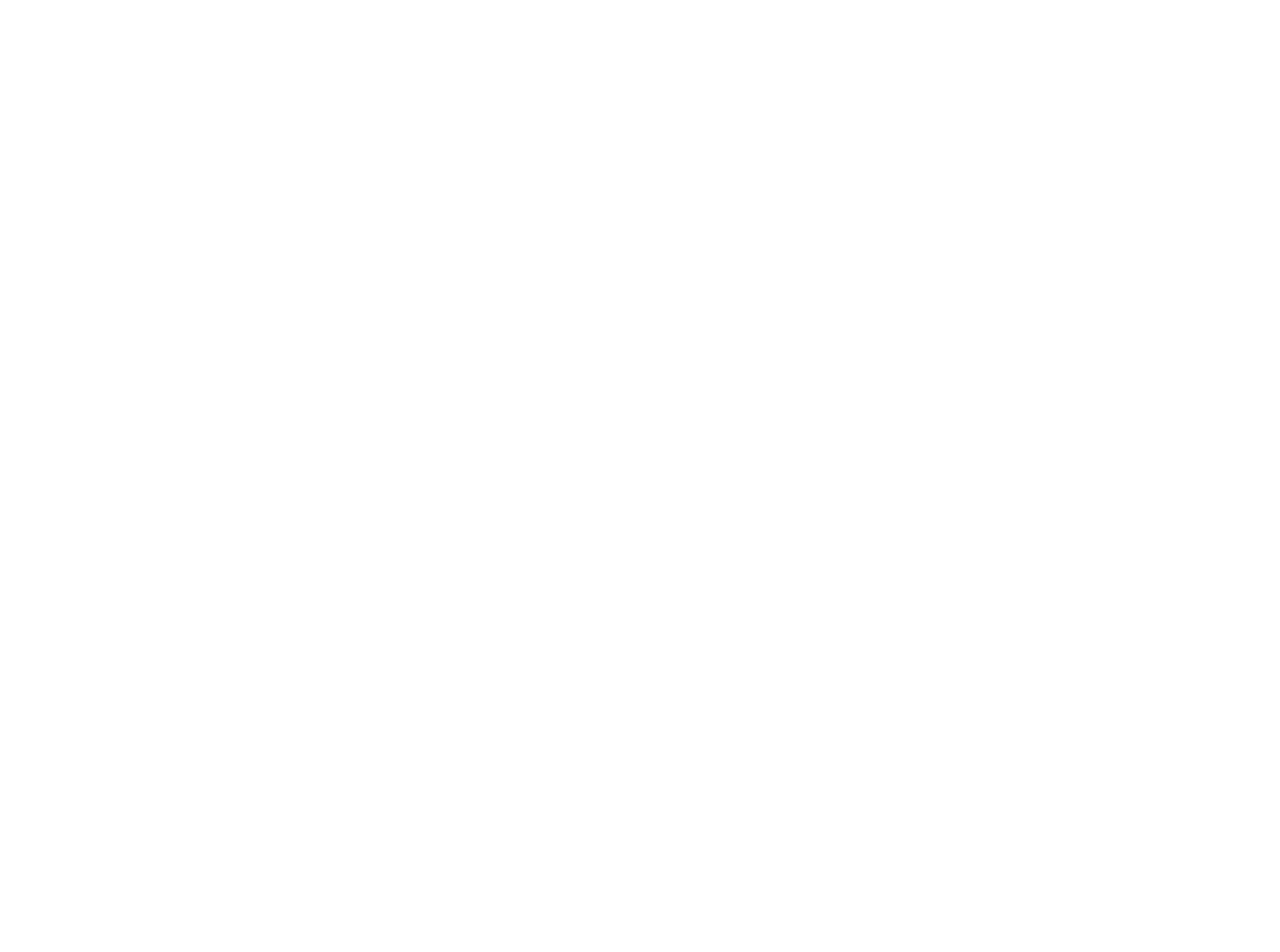
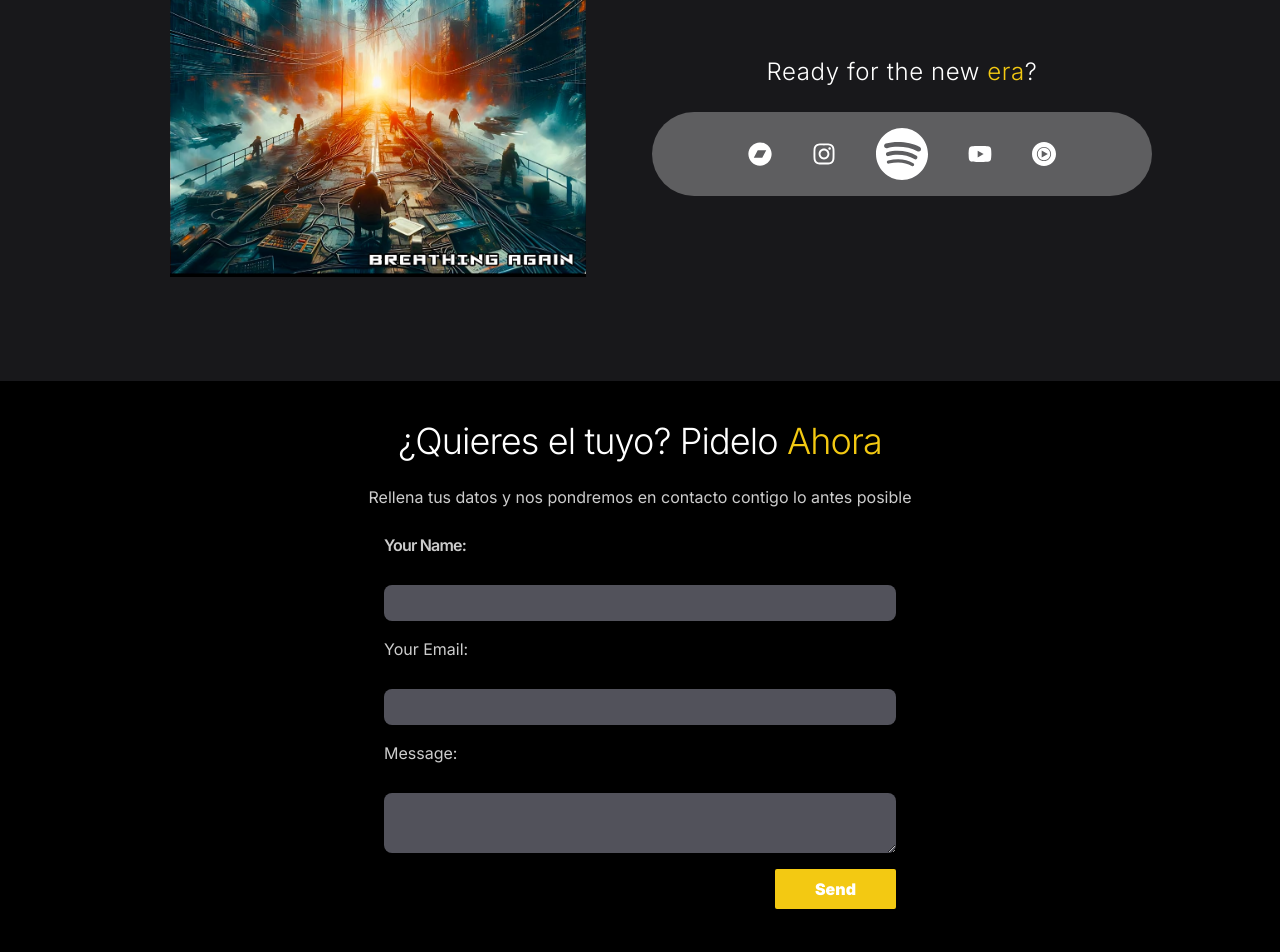
Before and after one commit to Four-Mana/rise-web, a Next.js app: page /shop in a window 1280 px wide. Before the commit this address had no page. Shown: the part 460-1412 px from the top of the page. Before the commit the page ends 839 px from the top, so only its background shows below. Built offline with nearby package versions, Linux system fonts and the light colour scheme.

Commit message:
added shop

```diff
--- /dev/null
+++ b/src/app/shop/page.tsx
@@ -0,0 +1,55 @@
+import { Logo } from "@/components";
+
+import { Highlight } from "@/components/highlight";
+import { Album } from "@/components/home";
+import { Input } from "@headlessui/react";
+import classNames from "classnames";
+
+export const metadata = {
+  title: "The shop - Rise",
+  description: "Buy your merch and albums"
+}
+
+export default function Shop() {
+  return (
+    <main className="flex flex-col items-center justify-between mt-20 bg-zinc-900 gap-6">
+      <Logo variant="orangeHighlight" size="xl" />
+      <Album />
+      <div className="bg-black w-full py-10">
+
+        <h2 className='tracking-tight font-light text-4xl text-white text-center pb-6'>
+          ¿Quieres el tuyo? Pidelo <Highlight>Ahora</Highlight>
+        </h2>
+        <p className="text-center">
+          Rellena tus datos y nos pondremos en contacto contigo lo antes posible
+        </p>
+        <form name="contact" method="POST" data-netlify="true" >
+          <div className="flex flex-col pb-12 gap-4 w-full max-w-lg mx-auto pt-6">
+            <label className='font-semibold tracking-tighter text-white/80' htmlFor="name">Your Name: </label>
+            <Input
+              type="text" name="name"
+              className={classNames(
+                'mt-3 block w-full rounded-lg bg-zinc-600 py-1.5 px-3 text-sm/6 text-white',
+                'focus:outline-none data-[focus]:outline-2 data-[focus]:-outline-offset-2 data-[focus]:outline-white/25'
+              )}
+            />
+            <label htmlFor="email">Your Email: </label>
+            <Input type="email" name="email"
+              className={classNames(
+                'mt-3 block w-full rounded-lg bg-zinc-600 py-1.5 px-3 text-sm/6 text-white',
+                'focus:outline-none data-[focus]:outline-2 data-[focus]:-outline-offset-2 data-[focus]:outline-white/25'
+              )} />
+            <label htmlFor="message">Message: </label>
+            <textarea name="message"
+              className={classNames(
+                'mt-3 block w-full rounded-lg bg-zinc-600 py-1.5 px-3 text-sm/6 text-white',
+                'focus:outline-none data-[focus]:outline-2 data-[focus]:-outline-offset-2 data-[focus]:outline-white/25'
+              )}></textarea>
+            <button className="bg-primary-400 rounded-sm w-fit px-10 font-black text-white py-2 self-end" type="submit">Send</button>
+          </div>
+        </form>
+      </div>
+
+    </main >
+  );
+}
--- a/src/components/home/album.tsx
+++ b/src/components/home/album.tsx
@@ -4,22 +4,24 @@ import { FaBandcamp, FaInstagram, FaYoutube } from 'react-icons/fa6'
 import { SiSpotify, SiYoutubemusic } from 'react-icons/si'
 import breathingAgain from './assets/breathingAgain.png'
 import Image from 'next/image'
+import classNames from 'classnames'
 
 export type variant = 'black' | 'transparent';
 export type AlbumProps = {
-  bgVariant?: variant
+  bgVariant?: variant,
+  withoutBar?: boolean
 }
 
-const variants: Record<variant, string> = {
-  black: 'bg-black',
-  transparent: ''
-}
+export const Album = ({ bgVariant = "transparent", withoutBar }: AlbumProps) => {
 
-export const Album = ({ bgVariant = "transparent" }: AlbumProps) => {
+  const sectionStyles = classNames("w-full px-8", {
+    ['bg-black']: bgVariant === 'black',
+    ['bg-transparent']: bgVariant === 'transparent'
+  })
+
   return (
-    <section className={`bg-black w-full px-8 ${variants[bgVariant]}`} >
+    <section className={sectionStyles} >
       <div className='mx-auto grid md:grid-cols-2 max-w-5xl max-h-screen gap-x-6 py-20'>
-
         <div className="mx-auto w-5/6 aspect-square bg-black">
           <Image
             src={breathingAgain}
@@ -33,9 +35,20 @@ export const Album = ({ bgVariant = "transparent" }: AlbumProps) => {
             Una declaración de intenciones. Un sonido renovado. <span className='font-semibold text-primary-400'>RISE</span> esta de vuelta.
             Más rabiosos, más furiosos y desafiantes que <span className='font-semibold text-primary-400'>NUNCA</span>
           </p>
+          {!withoutBar &&
+            <MusicBar />
+          }
+        </div>
+      </div>
+    </section>
+  )
+}
+
+export const MusicBar = () => {
+  return (
     <div className='mt-12 grid gap-6'>
       <h1 className='tracking-wide font-light text-2xl text-center text-white'>Ready for the new <span className='text-primary-400'>era</span>?</h1>
-            <div className='flex flex-wrap gap-6 md:gap-10 w-full py-4 bg-white/30 justify-center items-center rounded-full'>
+      <div className='flex flex-wrap gap-6 md:gap-10 w-full py-4 px-10 bg-white/30 justify-center items-center rounded-full'>
         <Link
           href="https://risemetalband.bandcamp.com/album/derange#"
           className="text-white hover:text-yellow-500 transition-colors"
@@ -68,9 +81,5 @@ export const Album = ({ bgVariant = "transparent" }: AlbumProps) => {
         </Link>
       </div>
     </div>
-        </div>
-      </div>
-
-    </section>
   )
 }
--- a/src/components/navbar/MobileNavbar.tsx
+++ b/src/components/navbar/MobileNavbar.tsx
@@ -38,6 +38,9 @@ export const MobileNavbar = () => {
             <MenuItem>
               <Link href="/band">Band</Link>
             </MenuItem>
+            <MenuItem>
+              <Link href="/band">Shop</Link>
+            </MenuItem>
           </MenuItems>
         </Menu>
       </div>
```
Lines whose indentation alone changed are shown as unchanged.
